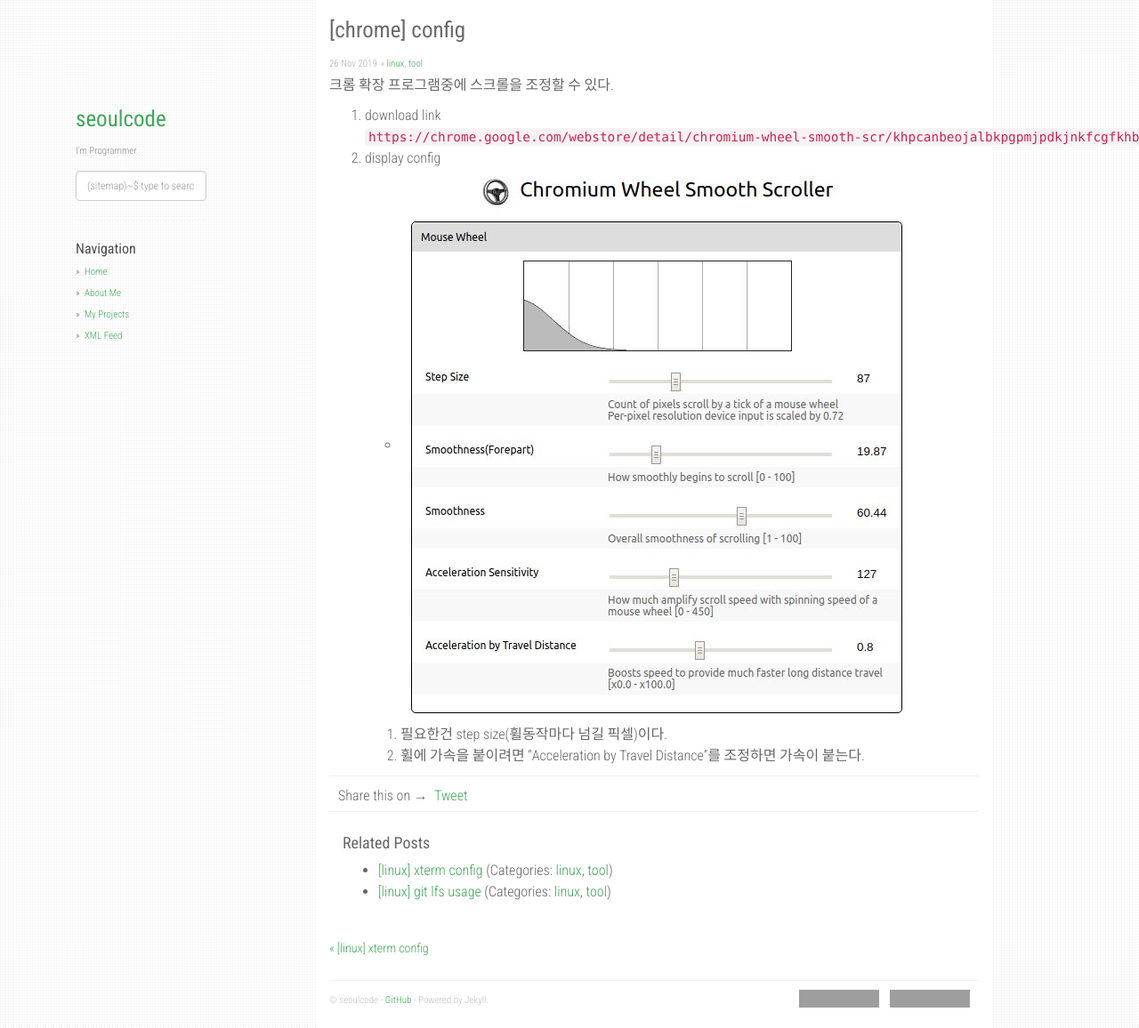
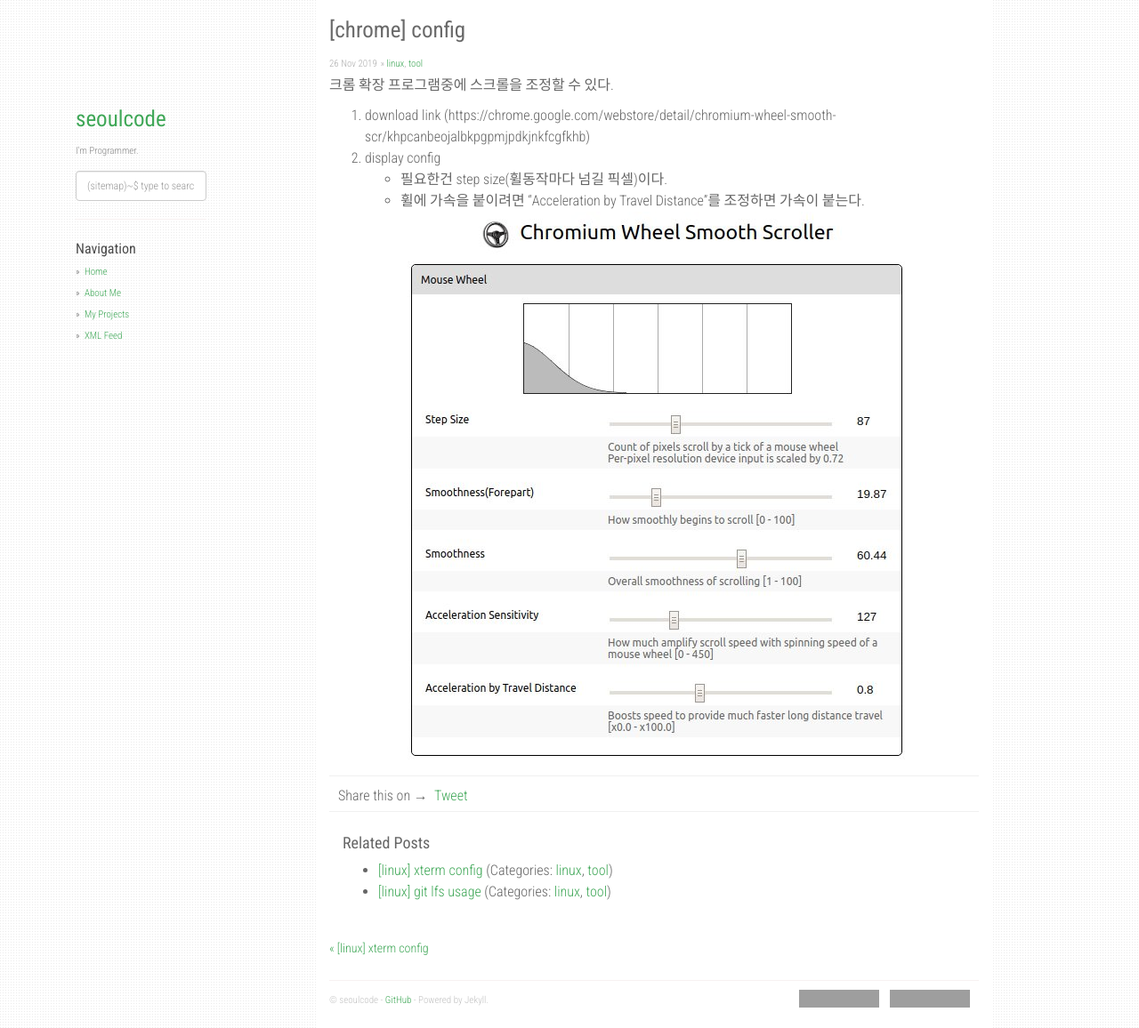
Before and after one commit to seoulcode/seoulcode.github.io, a Jekyll site: the page built from _posts/2019-11-26-chrome-wheel-smooth-scroller.md, in a window 1280 px wide and 1156 px high. Shown: the whole window at 89% size. Built offline with Jekyll 4.4.1, drawn with Linux system fonts in a browser that asks for light colours; nearby versions of some CDN libraries; comment, search, counter and statistics services are not loaded; part of the change alters nothing that is shown; grey boxes are pictures that could not be loaded.

Commit message:
fix error link

```diff
--- a/_posts/2019-11-26-chrome-wheel-smooth-scroller.md
+++ b/_posts/2019-11-26-chrome-wheel-smooth-scroller.md
@@ -8,8 +8,8 @@ categories: [linux, tool]
 크롬 확장 프로그램중에 스크롤을 조정할 수 있다.
 
 1. download link
-`https://chrome.google.com/webstore/detail/chromium-wheel-smooth-scr/khpcanbeojalbkpgpmjpdkjnkfcgfkhb`
+(https://chrome.google.com/webstore/detail/chromium-wheel-smooth-scr/khpcanbeojalbkpgpmjpdkjnkfcgfkhb)
 1. display config
-* ![this is wheel smooth](https://github.com/seoulcode/seoulcode.github.io/blob/master/image/2019-11-26-wheel-smooth-scroller-config.jpg?raw=true "wheel smooth scroller config2")
-	1. 필요한건 step size(휠동작마다 넘길 픽셀)이다.
-	1. 휠에 가속을 붙이려면 "Acceleration by Travel Distance"를 조정하면 가속이 붙는다.
+- 필요한건 step size(휠동작마다 넘길 픽셀)이다.
+- 휠에 가속을 붙이려면 "Acceleration by Travel Distance"를 조정하면 가속이 붙는다.
+![this is wheel smooth](https://github.com/seoulcode/seoulcode.github.io/blob/master/image/2019-11-26-wheel-smooth-scroller-config.jpg?raw=true "wheel smooth scroller config2")
```
